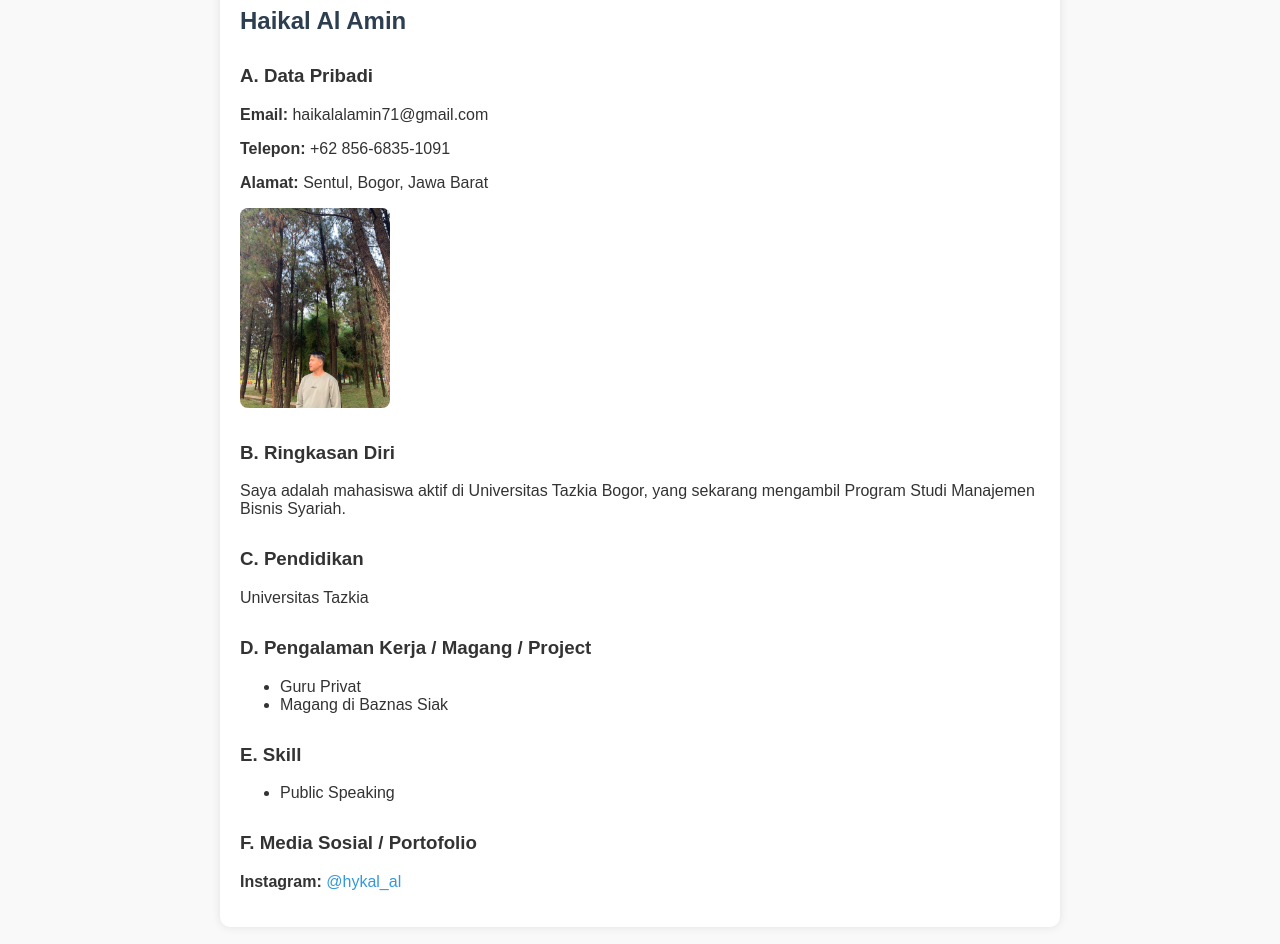
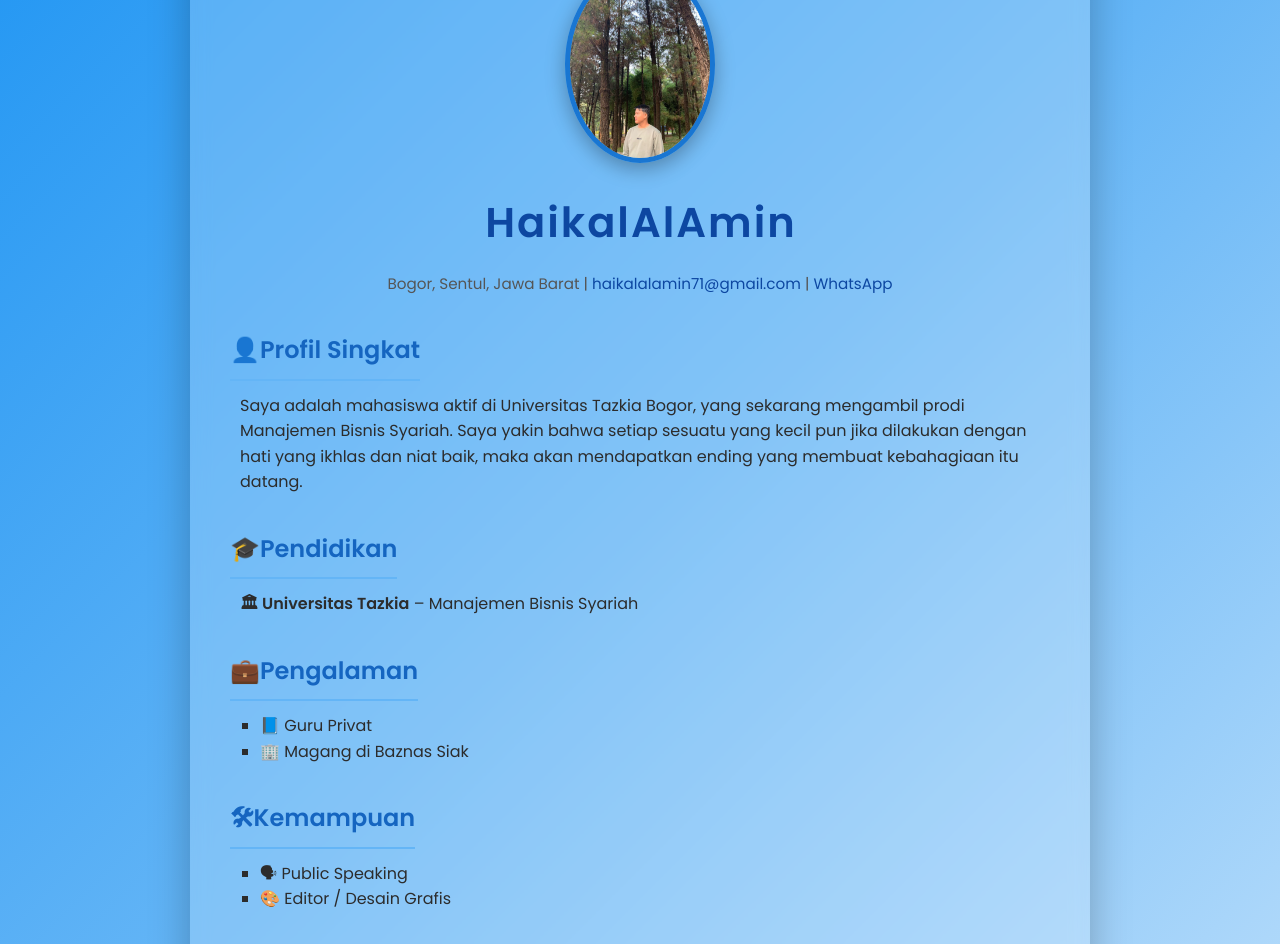
Before and after one commit to haikalalamin/cv_haikal-, a plain HTML site: page index.html in a window 1280 px wide. Shown: the part 114-1058 px from the top of the page. Drawn offline with Linux system fonts and the light colour scheme.

Commit message:
Update sample

```diff
--- a/index.html
+++ b/index.html
@@ -1,83 +1,194 @@
 <!DOCTYPE html>
 <html lang="id">
 <head>
-  <meta charset="UTF-8">
-  <meta name="viewport" content="width=device-width, initial-scale=1.0">
-  <title>CV Haikal Al Amin</title>
+  <meta charset="UTF-8" />
+  <meta name="viewport" content="width=device-width, initial-scale=1.0"/>
+  <title>CV Haikal Al Amin – 3D Interactive</title>
+  <link href="https://fonts.googleapis.com/css2?family=Poppins:wght@400;600&display=swap" rel="stylesheet">
   <style>
+    * {
+      box-sizing: border-box;
+      margin: 0;
+      padding: 0;
+    }
+
     body {
-      font-family: Arial, sans-serif;
-      margin: 20px;
-      background-color: #f9f9f9;
-      color: #333;
+      background: linear-gradient(135deg, #2196f3, #64b5f6, #bbdefb);
+      font-family: 'Poppins', sans-serif;
+      color: #2c2c2c;
+      line-height: 1.6;
+      min-height: 100vh;
+      padding: 40px 15px;
+      perspective: 1000px;
     }
+
     .container {
-      max-width: 800px;
+      max-width: 900px;
       margin: auto;
-      padding: 20px;
-      background: #fff;
-      border-radius: 10px;
-      box-shadow: 0 0 10px rgba(0,0,0,0.1);
+      background: rgba(255,255,255,0.2);
+      backdrop-filter: blur(10px);
+      padding: 40px;
+      border-radius: 18px;
+      box-shadow: 0 15px 40px rgba(0, 0, 0, 0.25);
+      transition: transform 0.3s ease, box-shadow 0.3s ease;
     }
-    img {
+
+    .container:hover {
+      transform: translateY(-10px) scale(1.02);
+      box-shadow: 0 25px 60px rgba(0, 0, 0, 0.3);
+    }
+
+    .container * {
+      transform-style: preserve-3d;
+      transition: transform 0.35s cubic-bezier(.3,1.6,.4,.9), text-shadow 0.35s;
+    }
+
+    .container *:hover {
+      transform: translateZ(18px) scale(1.03);
+      text-shadow: 0 6px 12px rgba(0,0,0,0.25);
+    }
+
+    .photo {
+      text-align: center;
+      margin-bottom: 25px;
+    }
+
+    .photo img {
       width: 150px;
-      border-radius: 8px;
+      border-radius: 50%;
+      border: 5px solid #1976d2;
+      box-shadow: 0 6px 20px rgba(0, 0, 0, 0.3);
     }
-    h1, h2 {
-      color: #2c3e50;
+
+    h1 {
+      text-align: center;
+      font-size: 2.6em;
+      color: #0d47a1;
+      margin-bottom: 10px;
+      display: flex;
+      justify-content: center;
+      gap: 2px;
     }
+
+    h1 span {
+      display: inline-block;
+      animation: floatLetters 3s ease-in-out infinite;
+    }
+
+    .section h2 {
+      color: #1565c0;
+      font-size: 1.5em;
+      margin-bottom: 12px;
+      border-bottom: 2px solid #64b5f6;
+      display: inline-block;
+      padding-bottom: 4px;
+    }
+
+    .section h2 span {
+      display: inline-block;
+      animation: floatLetters 3s ease-in-out infinite;
+    }
+
+    @keyframes floatLetters {
+      0% { transform: translateY(0px); }
+      50% { transform: translateY(-6px); }
+      100% { transform: translateY(0px); }
+    }
+
+    p.center {
+      text-align: center;
+      font-size: 0.95em;
+      color: #555;
+      margin-bottom: 10px;
+    }
+
     .section {
-      margin-top: 30px;
+      margin-top: 40px;
     }
+
+    .section p, .section ul {
+      margin-left: 10px;
+      font-size: 1em;
+    }
+
+    ul {
+      list-style: square;
+      padding-left: 20px;
+    }
+
     a {
-      color: #3498db;
+      color: #0d47a1;
       text-decoration: none;
+      font-weight: 500;
+    }
+
+    a:hover {
+      text-decoration: underline;
+    }
+
+    @media (max-width: 600px) {
+      .container {
+        padding: 28px;
+      }
+      h1 {
+        font-size: 2em;
+      }
+      .section h2 {
+        font-size: 1.3em;
+      }
     }
   </style>
 </head>
 <body>
   <div class="container">
-    <h1>👤
-Ringkasan pengenalan Diri
-</h1>
-    <h2>Haikal Al Amin</h2>
+    <div class="photo">
+      <img src="foto.jpg" alt="Haikal Al Amin">
+    </div>
+    <h1>
+      <span>H</span><span>a</span><span>i</span><span>k</span><span>a</span><span>l</span> <span>A</span><span>l</span> <span>A</span><span>m</span><span>i</span><span>n</span>
+    </h1>
+    <p class="center">Bogor, Sentul, Jawa Barat | <a href="mailto:haikalalamin71@gmail.com">haikalalamin71@gmail.com</a> | <a href="http://wa.me/6285668351091" target="_blank">WhatsApp</a></p>
 
     <div class="section">
-      <h3>A. Data Pribadi</h3>
-      <p><strong>Email:</strong> haikalalamin71@gmail.com</p>
-      <p><strong>Telepon:</strong> +62 856-6835-1091</p>
-      <p><strong>Alamat:</strong> Sentul, Bogor, Jawa Barat</p>
-      <img src="foto.jpg" alt="Foto Haikal">
+      <h2>
+        <span>👤</span><span>P</span><span>r</span><span>o</span><span>f</span><span>i</span><span>l</span> <span>S</span><span>i</span><span>n</span><span>g</span><span>k</span><span>a</span><span>t</span>
+      </h2>
+      <p>Saya adalah mahasiswa aktif di Universitas Tazkia Bogor, yang sekarang mengambil prodi Manajemen Bisnis Syariah. Saya yakin bahwa setiap sesuatu yang kecil pun jika dilakukan dengan hati yang ikhlas dan niat baik, maka akan mendapatkan ending yang membuat kebahagiaan itu datang.</p>
     </div>
 
     <div class="section">
-      <h3>B. Ringkasan Diri</h3>
-      <p>Saya adalah mahasiswa aktif di Universitas Tazkia Bogor, yang sekarang mengambil Program Studi Manajemen Bisnis Syariah.</p>
+      <h2>
+        <span>🎓</span><span>P</span><span>e</span><span>n</span><span>d</span><span>i</span><span>d</span><span>i</span><span>k</span><span>a</span><span>n</span>
+      </h2>
+      <p><strong>🏛 Universitas Tazkia</strong> – Manajemen Bisnis Syariah</p>
     </div>
 
     <div class="section">
-      <h3>C. Pendidikan</h3>
-      <p>Universitas Tazkia</p>
-    </div>
-
-    <div class="section">
-      <h3>D. Pengalaman Kerja / Magang / Project</h3>
+      <h2>
+        <span>💼</span><span>P</span><span>e</span><span>n</span><span>g</span><span>a</span><span>l</span><span>a</span><span>m</span><span>a</span><span>n</span>
+      </h2>
       <ul>
-        <li>Guru Privat</li>
-        <li>Magang di Baznas Siak</li>
+        <li>📘 Guru Privat</li>
+        <li>🏢 Magang di Baznas Siak</li>
       </ul>
     </div>
 
     <div class="section">
-      <h3>E. Skill</h3>
+      <h2>
+        <span>🛠</span><span>K</span><span>e</span><span>m</span><span>a</span><span>m</span><span>p</span><span>u</span><span>a</span><span>n</span>
+      </h2>
       <ul>
-        <li>Public Speaking</li>
+        <li>🗣 Public Speaking</li>
+        <li>🎨 Editor / Desain Grafis</li>
       </ul>
     </div>
 
     <div class="section">
-      <h3>F. Media Sosial / Portofolio</h3>
-      <p><strong>Instagram:</strong> <a href="https://www.instagram.com/hykal_al?igsh=bnk4YTNib3BlcWp1" target="_blank">@hykal_al</a></p>
+      <h2>
+        <span>🔗</span><span>M</span><span>e</span><span>d</span><span>i</span><span>a</span> <span>S</span><span>o</span><span>s</span><span>i</span><span>a</span><span>l</span>
+      </h2>
+      <p>📷 Instagram: <a href="https://www.instagram.com/hykal_al?igsh=bnk4YTNib3BlcWp1" target="_blank">@hykal_al</a></p>
+      <p>📲 WhatsApp: <a href="http://wa.me/6285668351091" target="_blank">Klik untuk menghubungi</a></p>
     </div>
   </div>
 </body>
```
